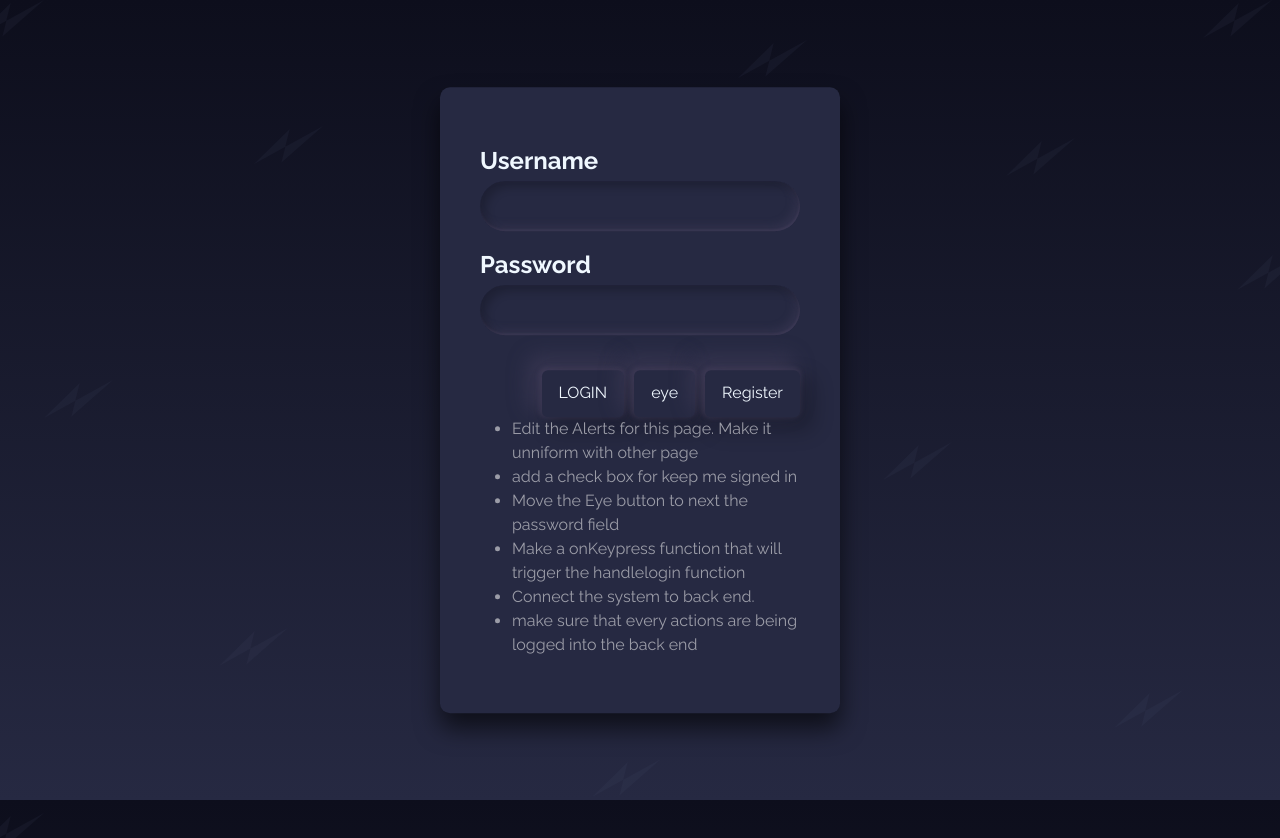
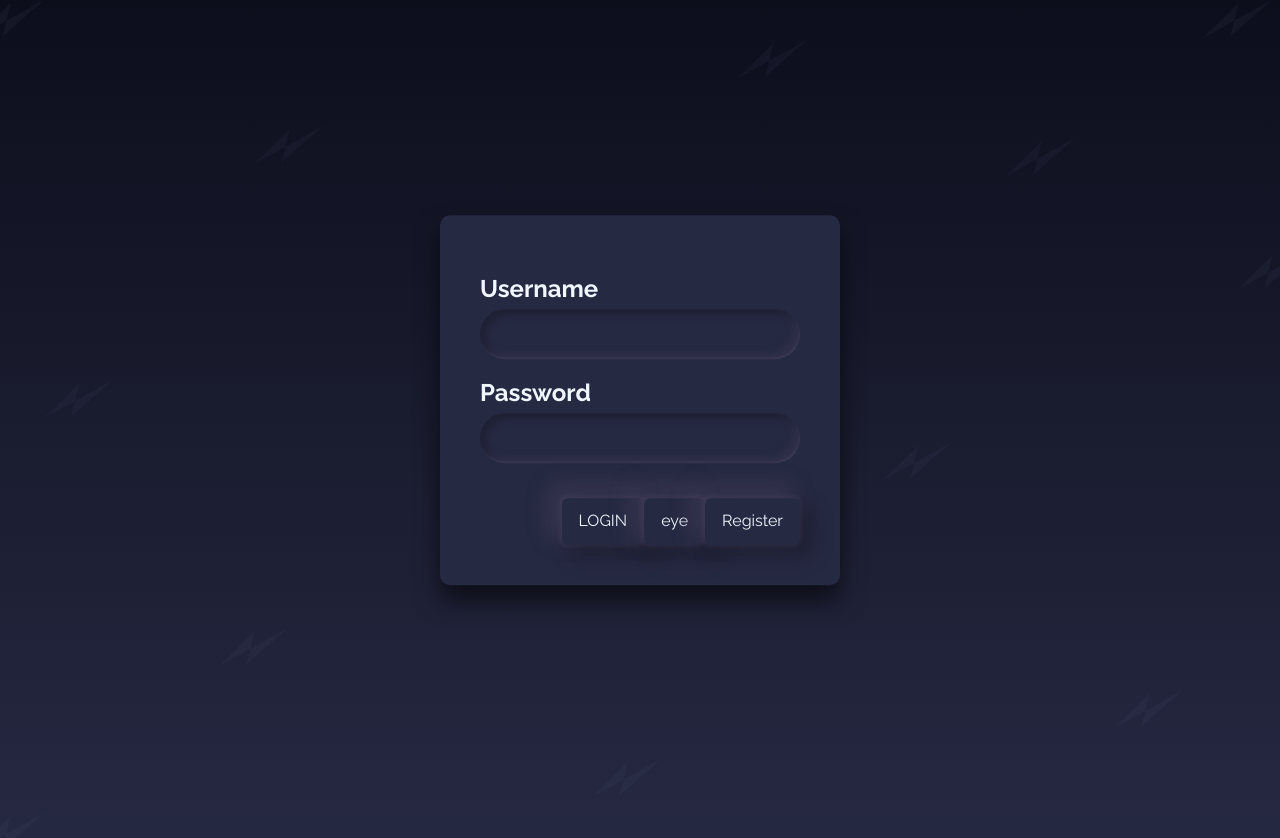
Before and after one commit to toperrrrrrrr/pos, a React (Create React App) app: page / in a window 1280 px wide. Shown: the top 838 px of the page. Built offline with nearby package versions, Linux system fonts and the light colour scheme.

Commit message:
Code is getting more and more spaghetti.

```diff
--- a/src/components/Dashboard.js
+++ b/src/components/Dashboard.js
@@ -86,6 +86,21 @@
                   Create different pages that will be inserted on this dashboard
                   pag that will show different functionalities
                 </li>
+                <li>
+                  Edit the Alerts for this page. Make it unniform with other
+                  page
+                </li>
+                <li>add a check box for keep me signed in</li>
+                <li>Move the Eye button to next the password field</li>
+                <li>
+                  Make a onKeypress function that will trigger the handlelogin
+                  function
+                </li>
+                <li>
+                  make sure that every actions are being logged into the back
+                  end
+                </li>
+
               </h1>
             </ul>
           </div>
--- a/src/components/Login.js
+++ b/src/components/Login.js
@@ -64,51 +64,34 @@
 
   return (
     <>
-      <div className="login-bg">
+      <div className="screen-bg">
         <img src={bg} className="logo" alt="Logo"></img>
         <div className="login-box">
-          <div className="screen_content">
-            <Form className="login ">
+          <Form className="login-form">
             <h4> Username</h4>
             <input
               type="text"
-                className="username"
+              className="form-input"
               value={isUsername}
               onChange={(e) => setUsername(e.target.value)}
             ></input>
             <h4> Password</h4>
             <input
               type={isEye}
+              className="form-input"
               onChange={(e) => setPassword(e.target.value)}
             ></input>
-              <div className="confirmation-buttons">
-                <Button type="button" className="box btn" onClick={handleLogin}>
+            <div className="login-button-container">
+              <Button type="button" className="form-btn" onClick={handleLogin}>
                 <div className="loginbutton">LOGIN</div>
               </Button>
-                <Button type="button" className="box btn" onClick={eye}>
+              <Button type="button" className="form-btn" onClick={eye}>
                 <div className="loginbutton">eye</div>
               </Button>
-                <Button type="button" className="box btn" onClick={register}>
+              <Button type="button" className="form-btn" onClick={register}>
                 <div className="loginbutton">Register</div>
               </Button>
             </div>
-              <ul>
-                <li>
-                  Edit the Alerts for this page. Make it unniform with other
-                  page
-                </li>
-                <li> add a check box for keep me signed in</li>
-                <li>Move the Eye button to next the password field</li>
-                <li>
-                  Make a onKeypress function that will trigger the handlelogin
-                  function
-                </li>
-                <li>Connect the system to back end.</li>
-                <li>
-                  make sure that every actions are being logged into the back
-                  end
-                </li>
-              </ul>
           </Form>
         </div>
         <Alerts
@@ -120,7 +103,6 @@
           onConfirm={handleConfirmAction}
         />
       </div>
-      </div>
     </>
   );
 };
--- a/src/components/mycss.css
+++ b/src/components/mycss.css
@@ -12,27 +12,6 @@
   --color-box-hover: #3a3842;
 }
 
-body {
-  font-family: "Inter", sans-serif;
-  background: linear-gradient(180deg, var(--dark1), var(--dark2));
-  color: #9b9ca7;
-  background-repeat: no-repeat;
-  background-attachment: fixed;
-}
-
-.areyou {
-  width: 100%;
-  margin-top: 20px;
-}
-
-
-h4,
-h2,
-h1 {
-  color: var(--color-text);
-  margin-top: 20px;
-  margin-bottom: -5px;
-}
 
 * {
   box-sizing: border-box;
@@ -41,17 +20,24 @@
   font-family: Raleway, sans-serif;
 }
 
-.login {
-  z-index: 10;
-  width: 100%;
+h6,h5,h4,h3,h2,h1 {
+  color: var(--color-text);
+  margin-top: 20px;
+  margin-bottom: -5px;
 }
 
-.login-bg {
+/* Login Page */
+.screen-bg {
   display: flex;
   align-items: center;
   justify-content: center;
   min-height: 100vh;
+  background: linear-gradient(180deg, var(--dark1), var(--dark2));
+  color: #9b9ca7;
+  background-repeat: no-repeat;
+  background-attachment: fixed;
 }
+
 
 .login-box {
   background: var(--color-bg);
@@ -61,10 +47,66 @@
   width: 400px;
   padding: 40px;
   transform: translate(-50%, -50%);
-  box-sizing: border-box;
+  box-sizing:border-box;
   box-shadow: 0 15px 25px var(--color-shadow);
   border-radius: 10px;
 }
+
+.login-form {
+  z-index: 10;
+  width: 100%;
+}
+
+.form-input {
+  width: inherit;
+  height: 50px;
+  background: var(--color-bg);
+  color: white;
+  border-radius: 25px;
+  margin-top: 10px;
+  text-align: justify;
+  padding-left: 15px;
+  border: none;
+  box-shadow: inset 5px 5px 8px 1px rgba(0, 0, 0, 0.2),
+    inset -5px -5px 8px 0px rgba(77, 71, 100, 0.3),
+    inset -1px -2px 2px 0px rgba(77, 71, 100, 0.4);
+  transition: all 0.3s ease-in-out;
+}
+
+.form-input:focus {
+  outline: none;
+  box-shadow: inset 5px 5px 8px 1px rgba(0, 0, 0, 0.2),
+    inset -5px -5px 8px 0px rgba(77, 71, 100, 0.3),
+    inset -1px -2px 2px 0px rgba(77, 71, 100, 0.4),
+    5px 5px 10px 2.5px rgba(0, 0, 0, 0.2);
+}
+
+
+.login-button-container {
+  display: flex;
+  justify-content: flex-end;
+  margin-top: 10px;
+}
+
+
+.loginbutton {
+  top: 0;
+  margin: 5px;
+  width: auto;
+  height: 25px;
+  border-width: 0 6px 6px 0;
+  display: inline-block;
+  transition: background 0.1s ease-in-out;
+}
+
+/* End of Login Page */
+
+.areyou {
+  width: 100%;
+  margin-top: 20px;
+}
+
+
 
 .dashboard-box {
   background: var(--color-bg);
@@ -92,29 +134,7 @@
   height: 100%;
 }
 
-input {
-  width: inherit;
-  height: 50px;
-  background: var(--color-bg);
-  color: white;
-  border-radius: 25px;
-  margin-top: 10px;
-  text-align: justify;
-  padding-left: 15px;
-  border: none;
-  box-shadow: inset 5px 5px 8px 1px rgba(0, 0, 0, 0.2),
-    inset -5px -5px 8px 0px rgba(77, 71, 100, 0.3),
-    inset -1px -2px 2px 0px rgba(77, 71, 100, 0.4);
-  transition: all 0.3s ease-in-out;
-}
 
-input:focus {
-  outline: none;
-  box-shadow: inset 5px 5px 8px 1px rgba(0, 0, 0, 0.2),
-    inset -5px -5px 8px 0px rgba(77, 71, 100, 0.3),
-    inset -1px -2px 2px 0px rgba(77, 71, 100, 0.4),
-    5px 5px 10px 2.5px rgba(0, 0, 0, 0.2);
-}
 
 .divv {
   display: flex;
@@ -124,15 +144,6 @@
   height: 100px;
 }
 
-.loginbutton {
-  top: 0;
-  margin: 5px;
-  width: auto;
-  height: 25px;
-  border-width: 0 6px 6px 0;
-  display: inline-block;
-  transition: background 0.1s ease-in-out;
-}
 
 .btn {
   text-align: center;
```
Lines whose indentation alone changed are shown as unchanged.
